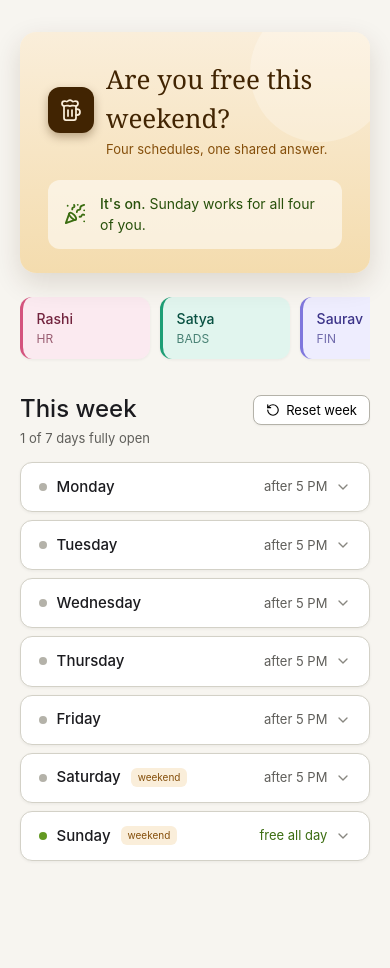
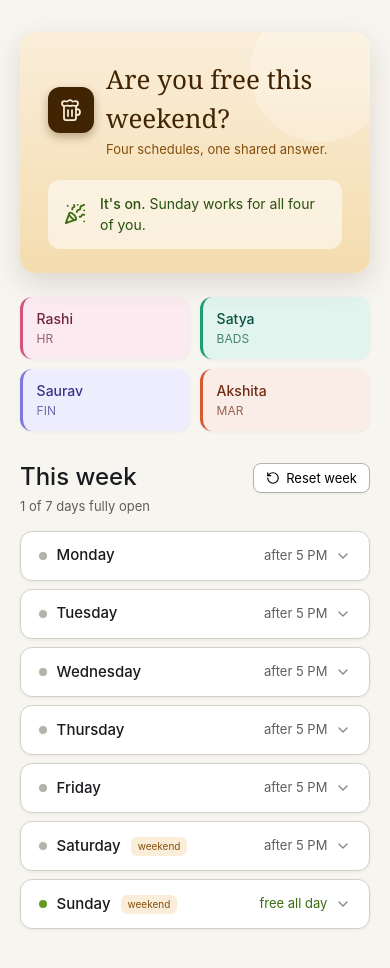
Before and after one commit to satyamohapatra-arch/Are-you-Free-, a React (Vite) app: page / in a window 390 px wide. Shown: the top 968 px of the page. Built offline with nearby package versions, Linux system fonts and the light colour scheme.

Commit message:
Optimized for phone

```diff
--- a/src/App.jsx
+++ b/src/App.jsx
@@ -209,14 +209,17 @@ export default function App() {
         </div>
       </div>
 
-      <div style={{ display: "flex", gap: 10, marginBottom: "1.75rem", overflowX: "auto", paddingBottom: 4 }}>
+      <div style={{
+        display: "grid", gridTemplateColumns: "repeat(auto-fit, minmax(130px, 1fr))",
+        gap: 10, marginBottom: "1.75rem"
+      }}>
         {personIds.map(pid => {
           const c = PERSON_COLORS[pid];
           return (
             <div
               key={pid}
               style={{
-                flex: "1 1 0", minWidth: 130, background: c.soft, borderRadius: 12,
+                background: c.soft, borderRadius: 12,
                 padding: "0.7rem 0.85rem", borderLeft: `3px solid ${c.fill}`,
                 boxShadow: "0 1px 3px rgba(27,27,31,0.06)",
                 transition: "transform 0.15s ease, box-shadow 0.15s ease",
```
